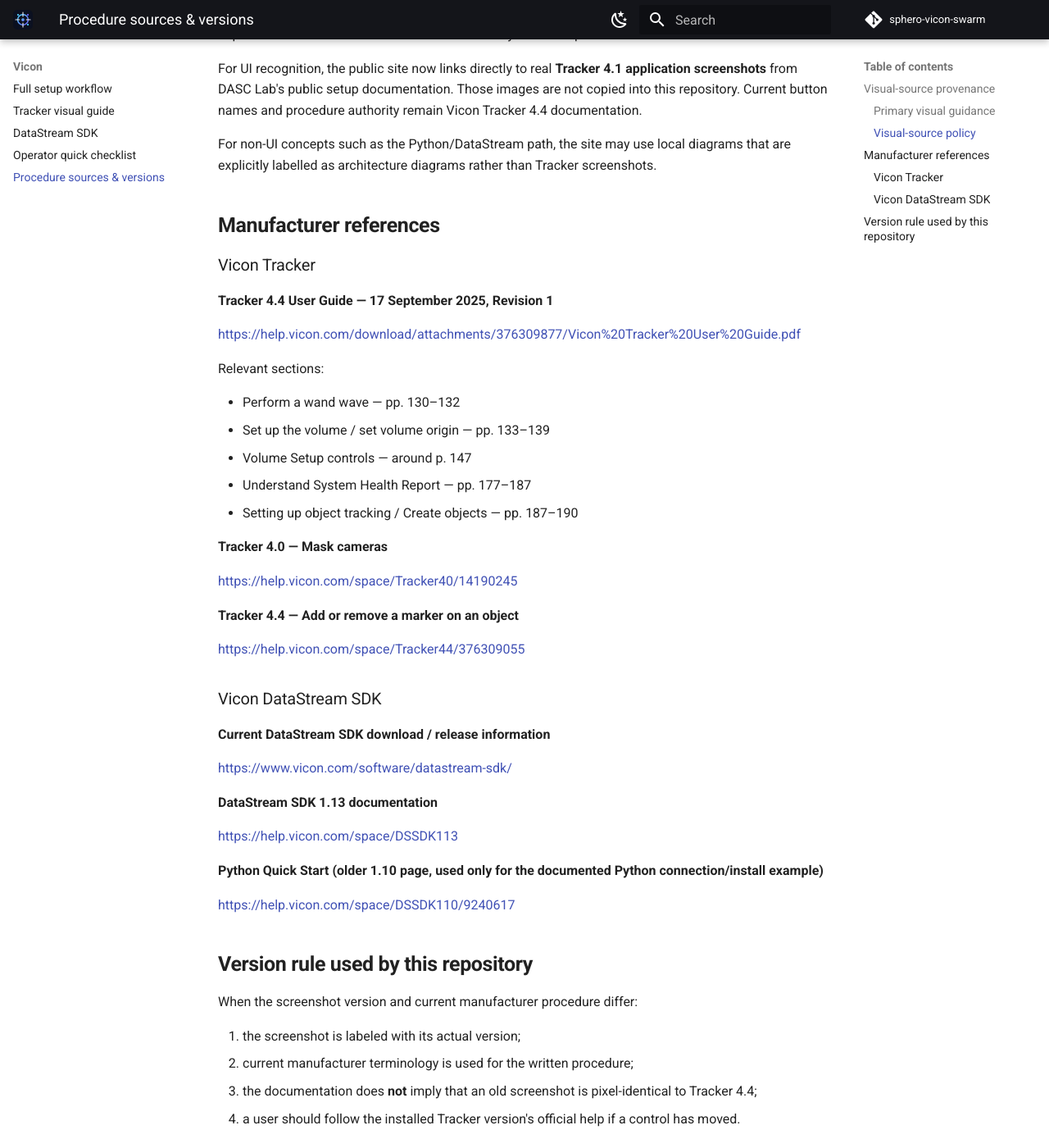
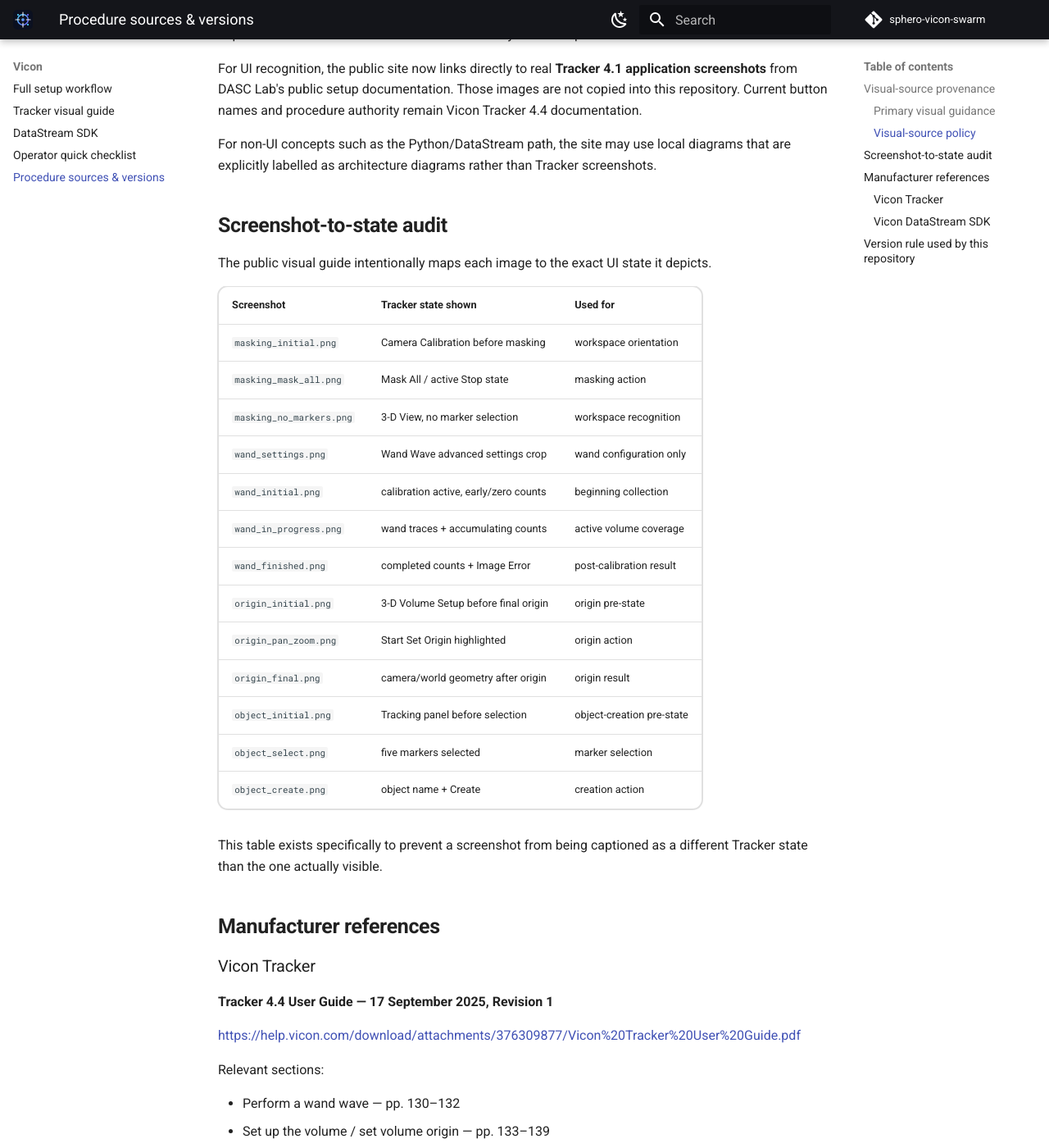
Before and after one commit to RV-crtl/sphero-vicon-swarm, an MkDocs documentation site: the page built from docs/vicon-procedure-sources.md, in a window 1280 px wide and 1400 px high, scrolled down 1665 px. Shown: the whole window at 82% size. Built offline with MkDocs 1.6.1 and Material for MkDocs 9.7.7, drawn with Linux system fonts in a browser that asks for light colours; comment, search, counter and statistics services are not loaded.

Commit message:
docs: add explicit screenshot-to-state provenance audit

```diff
--- a/docs/vicon-procedure-sources.md
+++ b/docs/vicon-procedure-sources.md
@@ -35,6 +35,28 @@
 For UI recognition, the public site now links directly to real **Tracker 4.1 application screenshots** from DASC Lab's public setup documentation. Those images are not copied into this repository. Current button names and procedure authority remain Vicon Tracker 4.4 documentation.
 
 For non-UI concepts such as the Python/DataStream path, the site may use local diagrams that are explicitly labelled as architecture diagrams rather than Tracker screenshots.
+
+## Screenshot-to-state audit
+
+The public visual guide intentionally maps each image to the exact UI state it depicts.
+
+| Screenshot | Tracker state shown | Used for |
+|---|---|---|
+| `masking_initial.png` | Camera Calibration before masking | workspace orientation |
+| `masking_mask_all.png` | Mask All / active Stop state | masking action |
+| `masking_no_markers.png` | 3-D View, no marker selection | workspace recognition |
+| `wand_settings.png` | Wand Wave advanced settings crop | wand configuration only |
+| `wand_initial.png` | calibration active, early/zero counts | beginning collection |
+| `wand_in_progress.png` | wand traces + accumulating counts | active volume coverage |
+| `wand_finished.png` | completed counts + Image Error | post-calibration result |
+| `origin_initial.png` | 3-D Volume Setup before final origin | origin pre-state |
+| `origin_pan_zoom.png` | Start Set Origin highlighted | origin action |
+| `origin_final.png` | camera/world geometry after origin | origin result |
+| `object_initial.png` | Tracking panel before selection | object-creation pre-state |
+| `object_select.png` | five markers selected | marker selection |
+| `object_create.png` | object name + Create | creation action |
+
+This table exists specifically to prevent a screenshot from being captioned as a different Tracker state than the one actually visible.
 
 ## Manufacturer references
 
```
